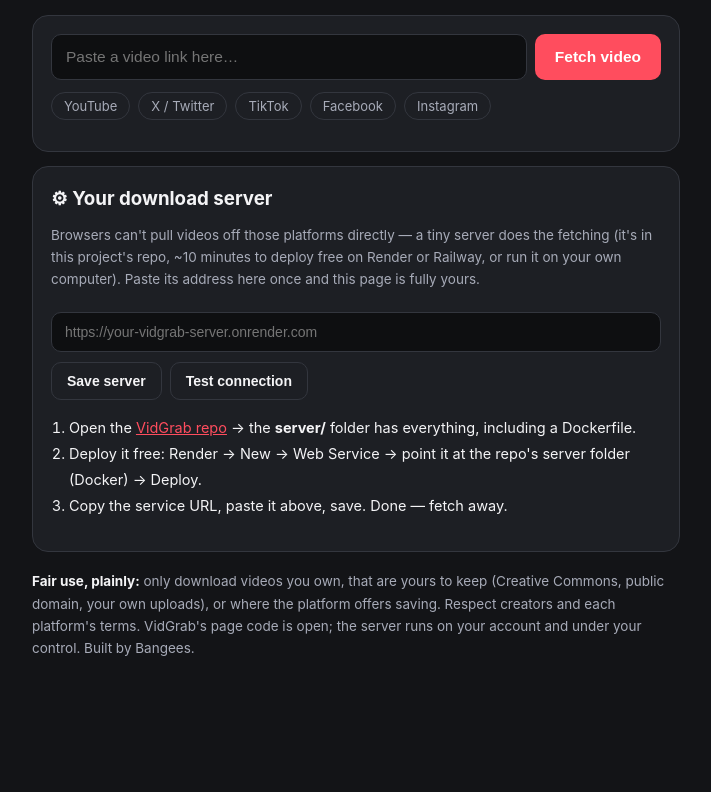
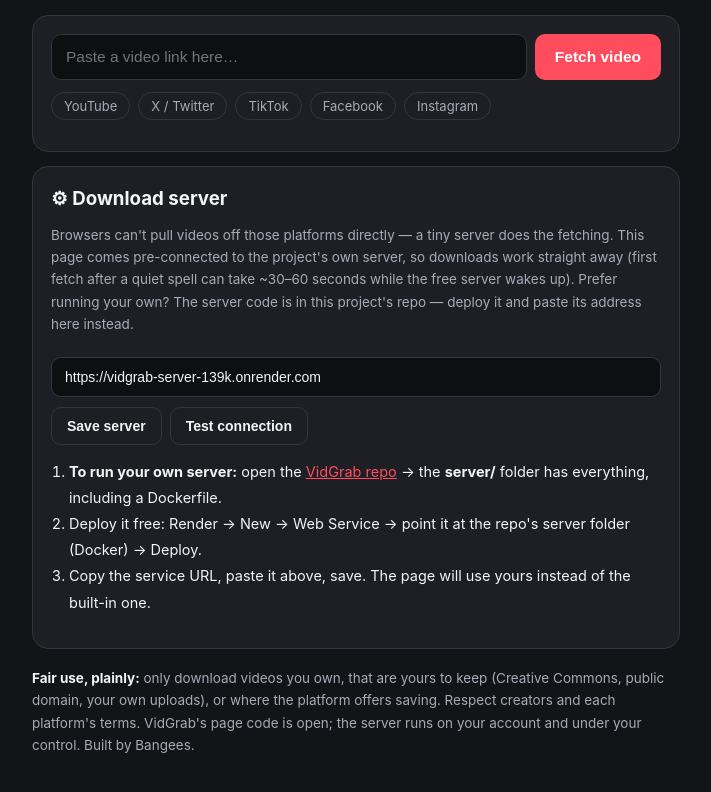
Before and after one commit to iambangees/vidgrab, a plain HTML site: page site/index.html in a window 1280 px wide. Shown: the part 484-1276 px from the top of the page, without its empty margins (284-995 px from the left). Before the commit the page ends 1213 px from the top, so only its background shows below. Drawn offline with Linux system fonts and the light colour scheme.

Commit message:
Wire in the deployed Render server as the default — downloads work out of the box

```diff
--- a/site/index.html
+++ b/site/index.html
@@ -69,18 +69,18 @@
   </div>
 
   <div class="card" id="serverCard">
-    <h3 style="margin:2px 0 6px">⚙ Your download server</h3>
-    <p class="note">Browsers can't pull videos off those platforms directly — a tiny server does the fetching (it's in this project's repo, ~10 minutes to deploy free on Render or Railway, or run it on your own computer). Paste its address here once and this page is fully yours.</p>
-    <input class="server" id="serverUrl" placeholder="https://your-vidgrab-server.onrender.com">
+    <h3 style="margin:2px 0 6px">⚙ Download server</h3>
+    <p class="note">Browsers can't pull videos off those platforms directly — a tiny server does the fetching. This page comes pre-connected to the project's own server, so downloads work straight away (first fetch after a quiet spell can take ~30–60 seconds while the free server wakes up). Prefer running your own? The server code is in this project's repo — deploy it and paste its address here instead.</p>
+    <input class="server" id="serverUrl" placeholder="Pre-connected — only change this to use your own server">
     <div style="margin-top:10px; display:flex; gap:8px; flex-wrap:wrap">
       <button class="ghost" id="btnSaveServer">Save server</button>
       <button class="ghost" id="btnTestServer">Test connection</button>
     </div>
     <p class="note" id="serverStatus" style="margin-top:8px"></p>
     <ol class="steps">
-      <li>Open the <a href="https://github.com/iambangees/vidgrab" target="_blank" rel="noopener">VidGrab repo</a> → the <b>server/</b> folder has everything, including a Dockerfile.</li>
+      <li><b>To run your own server:</b> open the <a href="https://github.com/iambangees/vidgrab" target="_blank" rel="noopener">VidGrab repo</a> → the <b>server/</b> folder has everything, including a Dockerfile.</li>
       <li>Deploy it free: Render → New → Web Service → point it at the repo's server folder (Docker) → Deploy.</li>
-      <li>Copy the service URL, paste it above, save. Done — fetch away.</li>
+      <li>Copy the service URL, paste it above, save. The page will use yours instead of the built-in one.</li>
     </ol>
   </div>
 
@@ -89,7 +89,8 @@
 
 <script>
 const $ = (id) => document.getElementById(id);
-const server = () => (localStorage.getItem("vidgrab-server") || "").replace(/\/$/, "");
+const DEFAULT_SERVER = "https://vidgrab-server-139k.onrender.com";
+const server = () => (localStorage.getItem("vidgrab-server") || DEFAULT_SERVER).replace(/\/$/, "");
 $("serverUrl").value = server();
 
 const PLATFORMS = [
@@ -115,7 +116,7 @@ $("btnFetch").onclick = async () => {
   const s = server();
   if (!u) { $("status").innerHTML = '<span class="err">Paste a video link first.</span>'; return; }
   if (!detect(u)) { $("status").innerHTML = '<span class="err">That link is not from YouTube, X, TikTok, Facebook or Instagram.</span>'; return; }
-  if (!s) { $("status").innerHTML = '<span class="err">No download server connected yet — set yours up below (one-time, ~10 minutes), then this works fully.</span>'; $("serverCard").scrollIntoView({ behavior: "smooth" }); return; }
+  if (!s) { $("status").innerHTML = '<span class="err">No download server is set — check the server card below.</span>'; $("serverCard").scrollIntoView({ behavior: "smooth" }); return; }
   $("status").textContent = "Asking your server about that video…";
   $("resultCard").classList.add("hidden");
   try {
```
